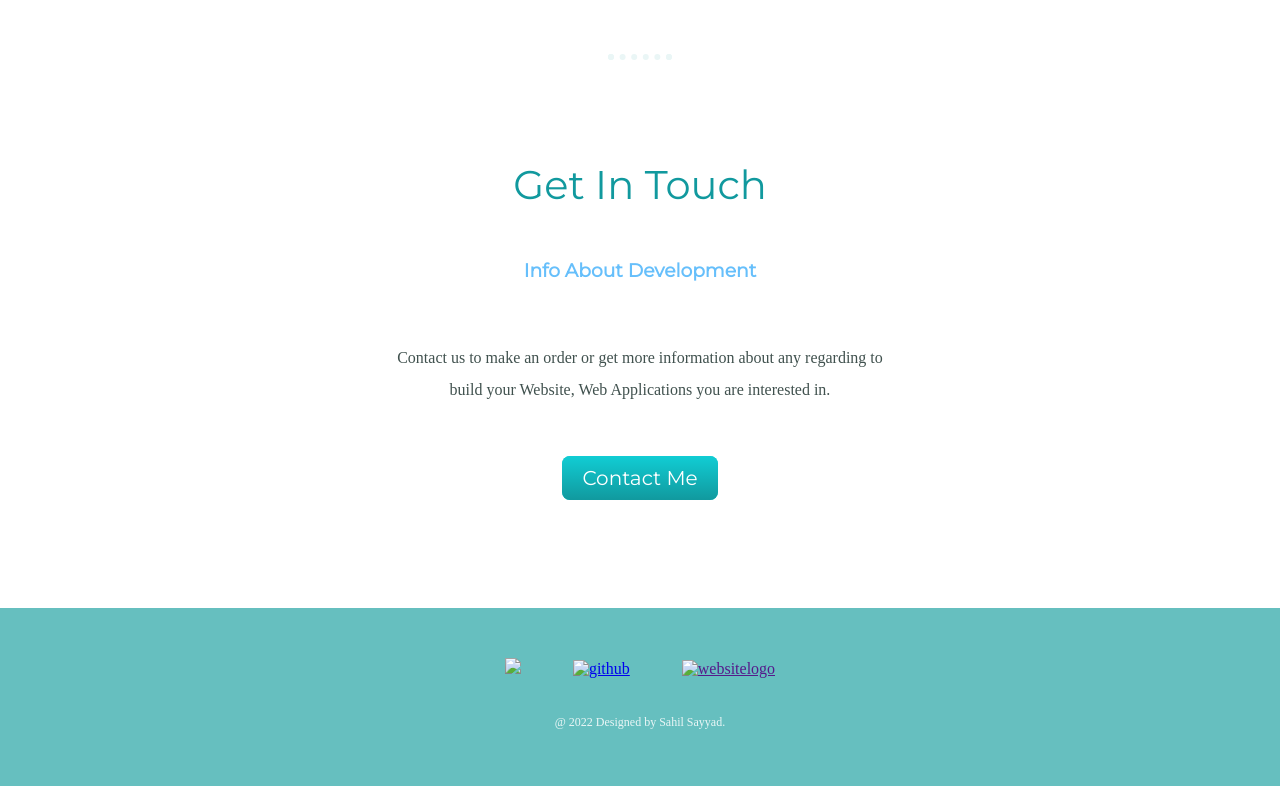
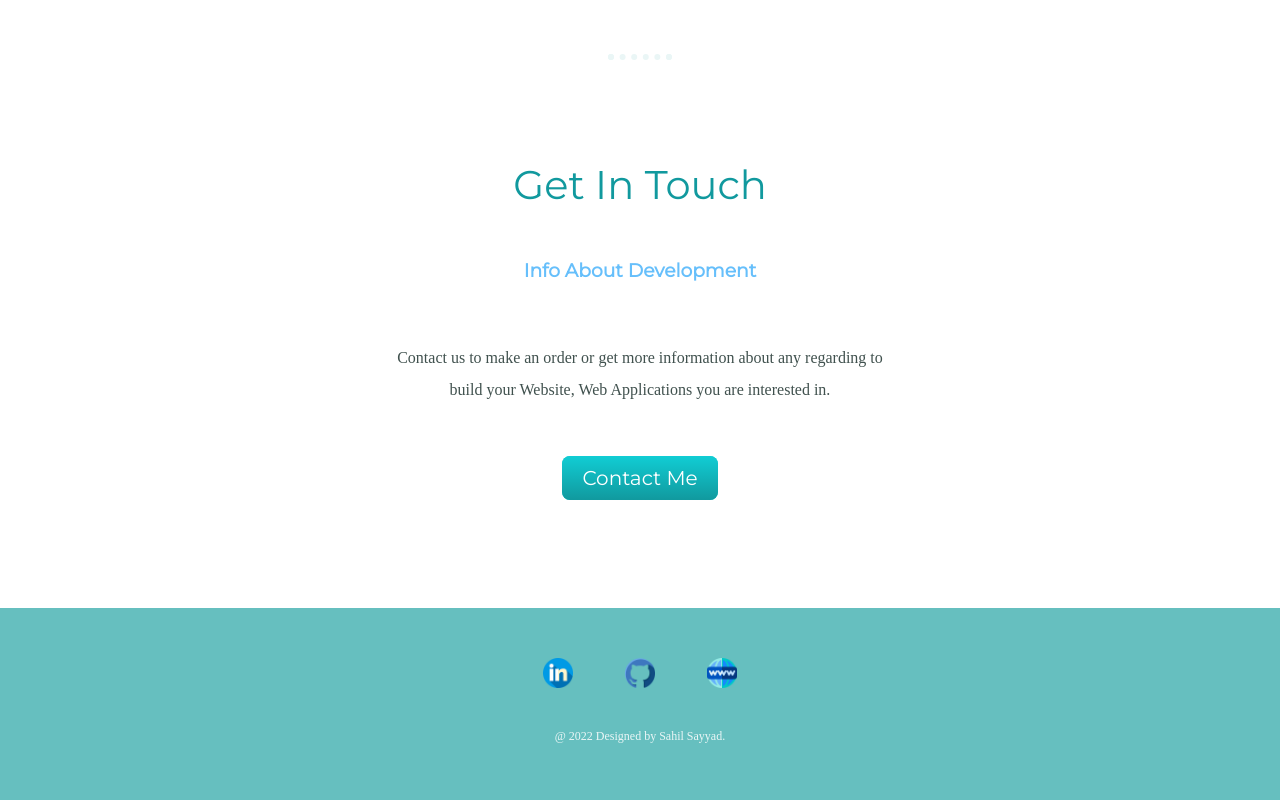
Before and after one commit to Sahil-Sayyad/CV2, a plain HTML site: page index.html in a window 1280 px wide. Shown: the part 3094-3894 px from the top of the page. Drawn offline with Linux system fonts and the light colour scheme; the site is published under a folder, as on GitHub Pages, so addresses that start at the root find nothing; a web font is replaced by a local one.

Commit message:
Update index.html

```diff
--- a/index.html
+++ b/index.html
@@ -58,13 +58,13 @@
         <br>
     </div>
     <div class="bottom-container">
-        <a class="footer-link " href="https://linkedin.com/in/sahil-sayyad-6917281b8"><img src="/images/linkedin.png"
+        <a class="footer-link " href="https://linkedin.com/in/sahil-sayyad-6917281b8"><img src="images/linkedin.png"
                 height="30px"></a>
         &nbsp;
-        <a class="footer-link " href="https://github.com/Sahil-Sayyad"><img src="/images/github.png" height="30px"
+        <a class="footer-link " href="https://github.com/Sahil-Sayyad"><img src="images/github.png" height="30px"
                 alt="github"></a>
         &nbsp;
-        <a class="footer-link " href=""><img src="/images/world-wide-web.png" height="30px" alt="websitelogo"></a>
+        <a class="footer-link " href=""><img src="images/world-wide-web.png" height="30px" alt="websitelogo"></a>
         <p class="copyright">@ 2022 Designed by Sahil Sayyad.</p>
     </div>
     </style>
```
